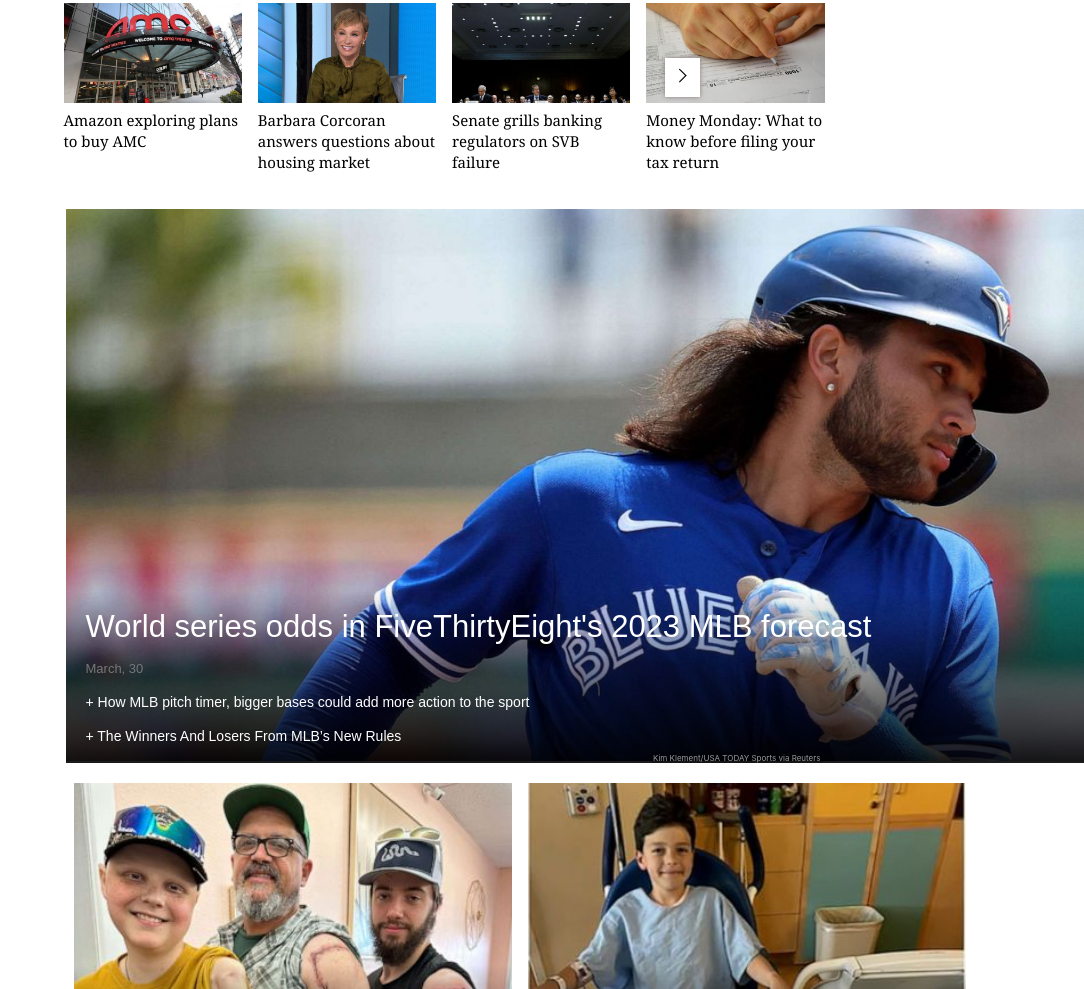
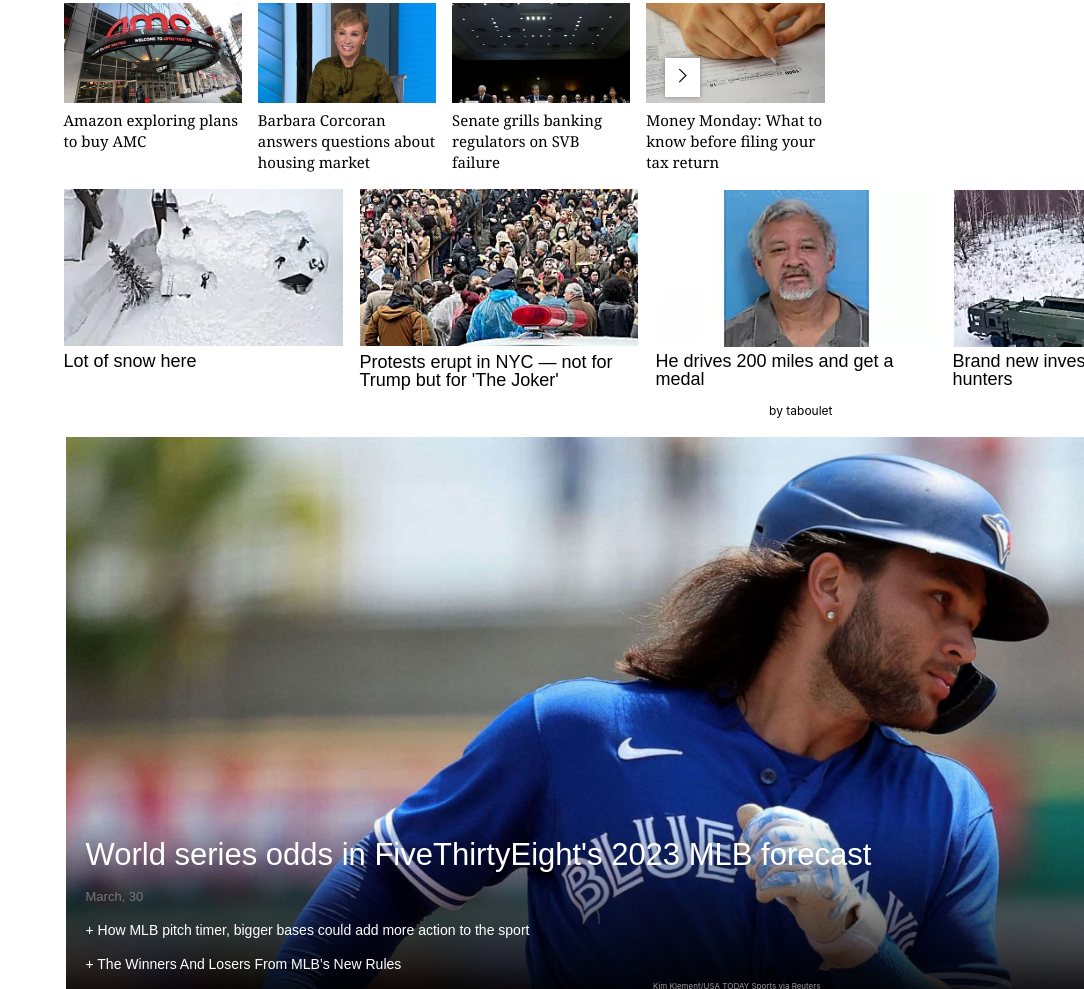
Before and after one commit to Raphael-Aldaz/WebProject, a plain HTML site: page index.html in a window 1280 px wide. Shown: the part 4837-5826 px from the top of the page, without its empty margins (196-1280 px from the left). Drawn offline with nearby package versions, Linux system fonts and the light colour scheme.

Commit message:
fifth bandeau integration

```diff
--- a/index.html
+++ b/index.html
@@ -555,13 +555,40 @@
                         <img srcset="./assets/img/arrow.png" alt="arrow" />
                     </div>
                 </div>
-            </carrousel>
+                </carrousel>
         </section>
         <!--------------------------->
         <!-- FIFTH BANDEAU NO NAME -->
         <!--------------------------->
-
-
+        <section>
+            <carousel>
+                <div class="carousel">
+                    <div class="carousel__item">
+                        <img class="pub__img" srcset="./assets/img/snow.png" alt="missed_01" />
+                        <h2 class="pub__title">Lot of snow here</h2>
+                    </div>
+                    <div class="carousel__item">
+                        <img class="pub__img" srcset="./assets/img/poeples.png" alt="missed_02" />
+                        <h2 class="pub__title">Protests erupt in NYC — not for Trump but for 'The Joker'</h2>
+                    </div>
+                    <div class="carousel__item">
+                        <img class="pub__img" srcset="./assets/img/thebg.png" alt="missed_03" />
+                        <h2 class="pub__title">He drives 200 miles and get a medal</h2>
+                    </div>
+                    <div class="carousel__item">
+                        <img class="pub__img" srcset="./assets/img/flyingCake.png" alt="missed_04" />
+                        <h2 class="pub__title">Brand new investment for moorhen hunters</h2>
+                    </div>
+                    <div class="carousel__item">
+                        <img class="pub__img" srcset="./assets/img/telMan.png" alt="missed_04" />
+                        <h2 class="pub__title">The annual boot launch in Ohio</h2>
+                    </div>
+                </div>
+                <div class="addon">
+                    <p>by taboulet</p>
+                </div>
+            </carrousel>
+        </section>
         <!------------------------------->
         <!-- SIXTH BANDEAU BIG PICTURE -->
         <!------------------------------->
--- a/style/style.css
+++ b/style/style.css
@@ -701,6 +701,31 @@ NINTH BANDEAU
 
 /*********************************************************************
 MAIN
+FIFTH BANDEAU ADVERTISEMENT
+**********************************************************************/
+.pub__img {
+    width: auto;
+    height: auto;
+    margin-bottom: 1%;
+}
+
+.pub__title {
+    font-size: 18px;
+    font-weight: 400;
+    font-family: Proxima-Nova, Arial, Helvetica, sans-serif;
+    color:#000;
+}
+
+.addon {
+    display:flex;
+    align-items: end;
+    justify-content: flex-end;
+    font-size: 12px;
+    right: 0px;
+}
+
+/*********************************************************************
+MAIN
 CAROUSEL
 **********************************************************************/
 .carousel__contener {
```
Also changed, not shown: assets/img/flyingCake.png (added), assets/img/poeples.png (added), assets/img/snow.png (added), assets/img/telMan.png (added), assets/img/thebg.png (added).
